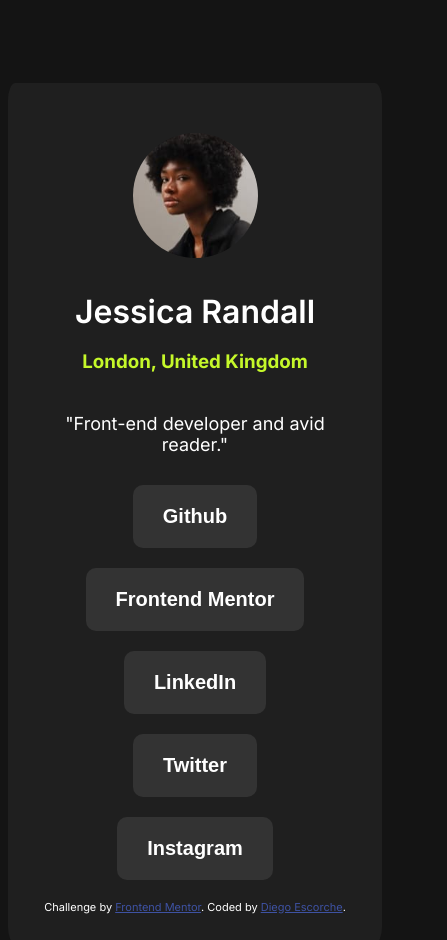
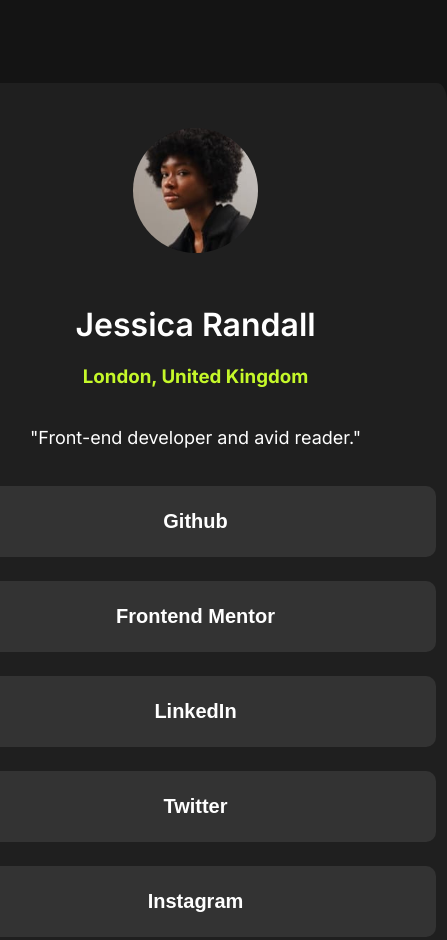
Before and after one commit to Diego-Escorche/social-links-profile-main, a plain HTML site: page index.html in a window 390 px wide. Shown: the top 940 px of the page, 447 px wide, since content can reach past the window. Drawn offline with Linux system fonts and the light colour scheme.

Commit message:
Responsive to mobile devices

```diff
--- a/style.css
+++ b/style.css
@@ -5,10 +5,11 @@ body{
     background-color:hsl(0, 0%, 8%);
     display: grid;
     place-items: center;
+
 }
 
 .main{
-    margin: 20% auto;
+    margin: 20% 50%;
     border-radius: 50%;
     position: relative;
     text-align: center;
@@ -16,7 +17,9 @@ body{
     background-color: hsl(0, 0%, 12%);
     border-radius: 2%;
     max-width: 500px;
-    padding: 30px;
+    min-width: 375px;
+    max-height: fit-content;
+    padding: 3%;
     display: flex;
     flex-direction: column;
 }
@@ -27,8 +30,9 @@ body{
   font-style: normal;
   font-variation-settings:
     "slnt" 0;
-    margin: 10px auto;
-    margin-top: 30px;
+    margin-top: 10%;
+    width: max-content;
+    margin-left: 25%;
 }
 
 #loc{
@@ -37,23 +41,25 @@ body{
 #desc{
     font-weight: 400;
     font-size: 18px;
-    margin: 30px auto;
-    margin-top: 40px;
+    margin: 8%;
+    text-align: center;
 }
 #logo {
     border-radius: 50%;
     width: 125px;
     height: 125px;
-    margin-top: 20px;
+    margin-top: 7%;
 }
+
 button{
     color: hsl(0, 0%, 100%);
     font-size: 20px;
     border-radius: 10px;
     border: none;
-    padding: 20px 30px;
-    margin-bottom: 20px;
-    max-width: 25rem;
+    width: 30rem;
+    min-width: 200px;
+    padding: 5% 10%;
+    margin-bottom: 5%;
     background-color: hsl(0, 0%, 20%);
     cursor: pointer;
     font-weight: 700;
```
